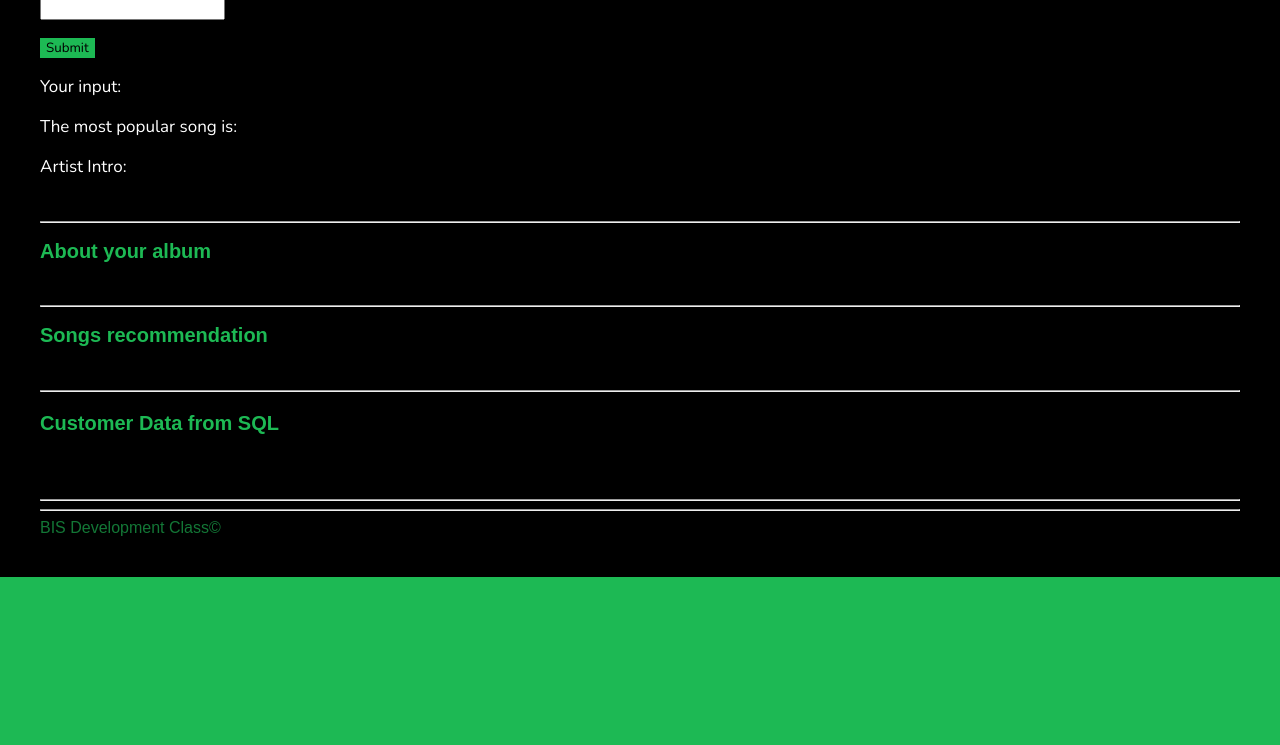
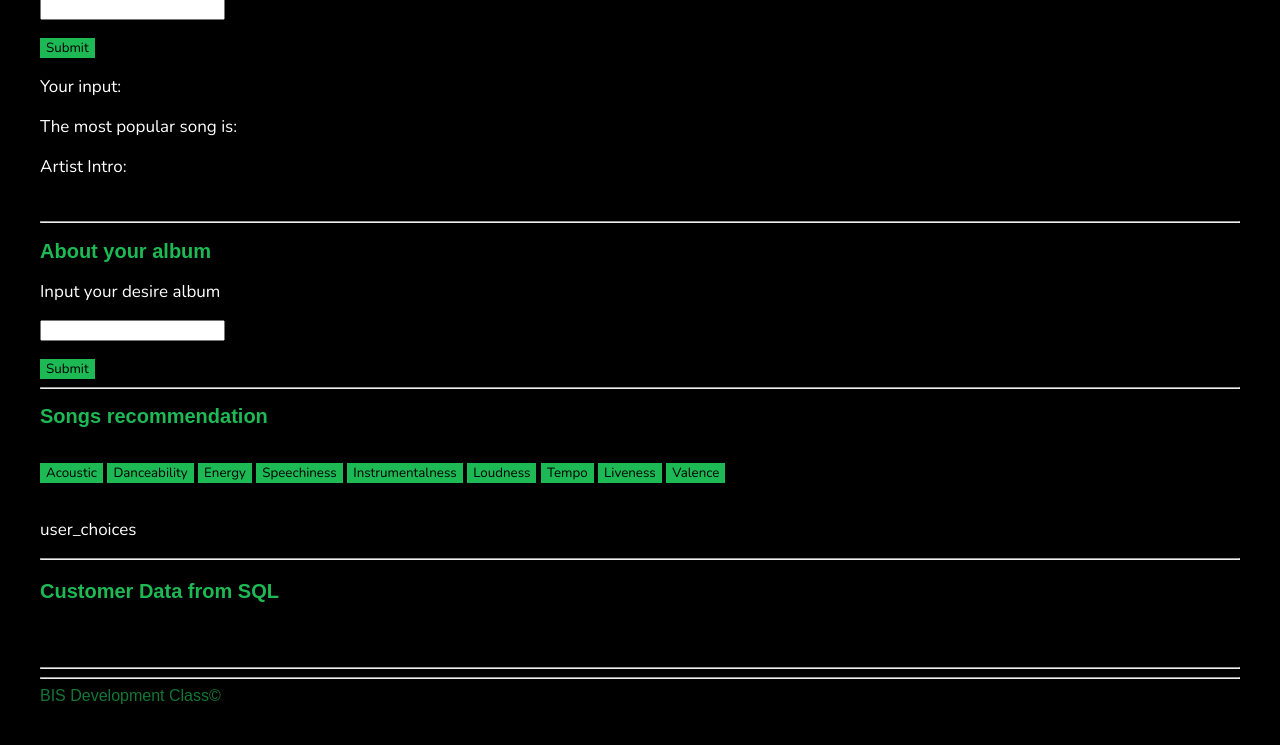
Before and after one commit to MarkPhamm/spotify_app, a Flask app: template spotify_app/templates/index.html in a window 1280 px wide. Shown: the part 1625-2370 px from the top of the page. Before the commit the page ends 2202 px from the top, so only its background shows below. Run offline with Flask 3, Linux system fonts and the light colour scheme; the template is opened without the code that fills it, so the values that code supplies are empty; parts of the project's set-up code (start-up, migrations or seed data) failed here and were passed over; some web fonts are replaced.

Commit message:
try to add another button

````diff
--- a/spotify_app/app.py
+++ b/spotify_app/app.py
@@ -55,14 +55,29 @@ def sql_analysis():
     table = pd.DataFrame(result, columns=['customer_id', 'name', 'age'])
     return table.to_html(index=False, classes='table table-striped')
 
+
+@my_app.route('/button-click', methods=['POST'])
+def button_click():
+    button_name = request.form['button_name']
+    # Do something with the button_name, such as processing it or returning a response
+    return button_name
+
+# @my_app.route('/', methods=['GET','POST']) # NEW
+# def receive_album():
+#     if request.method == "POST":
+#         album_selection = str(request.form['album_name'])
+#     return album_selection
+
 @my_app.route('/', methods=['GET','POST']) # NEW
 def render_index():
     user_artist = "the weeknd"
+    album_selection = ['Starboy']
     if request.method == 'POST':
         user_artist = str(request.form['artist_name'])
+        # button_name = request.form['button_name']
+        # # album_selection = str(request.form['album_name'])
     artist_uri = artist_songs.query_artist_uri(user_artist)
     TOP_TRACK_URL = f'https://api.spotify.com/v1/artists/{artist_uri}/top-tracks?market=US'
-    album_selection = ['Starboy']
     uri, name, artist_album_df = artist_songs.return_artist_album(sp, user_artist)
     artist_songs_df = artist_songs.return_artist_songs(access_token=ACCESS_TOKEN, top_track_url=TOP_TRACK_URL)
     artist_songs_in_album_df = artist_songs.return_artist_songs_in_album(uri,name,album_names_df=artist_album_df,album_selection=album_selection)
--- a/spotify_app/open_ai.py
+++ b/spotify_app/open_ai.py
@@ -26,5 +26,3 @@ def return_chatgpt_introduction(artist):
         model=model
     )
     return(chat_completion.choices[0].message.content)
-
-print(return_chatgpt_introduction("Eminenm"))
--- a/spotify_app/templates/index.html
+++ b/spotify_app/templates/index.html
@@ -64,11 +64,27 @@
    <div id="album_table">
        {{ album_table|safe }}
    </div>
+   <p>Input your desire album</p>
+   <input type="string" name="album_selection" required><br><br>
+   <button type="submit">Submit</button>
    <br>
    <hr>
-
    <h2>Songs recommendation</h2>
    <br>
+   <body>
+    <form action="/button-click" method="post">
+        <button type="submit" name="button_name" value="Acoustic">Acoustic</button>
+        <button type="submit" name="button_name" value="Danceability">Danceability</button>
+        <button type="submit" name="button_name" value="Energy">Energy</button>
+        <button type="submit" name="button_name" value="Speechiness">Speechiness</button>
+        <button type="submit" name="button_name" value="Instrumentalness">Instrumentalness</button>
+        <button type="submit" name="button_name" value="Loudness">Loudness</button>
+        <button type="submit" name="button_name" value="Tempo">Tempo</button>
+        <button type="submit" name="button_name" value="Liveness">Liveness</button>
+        <button type="submit" name="button_name" value="Valence">Valence</button>
+    </form>
+```</body>
+   <p>user_choices</p>
    <hr>
 
    <h3>Customer Data from SQL</h3>
````
Also changed, not shown: spotify_app/chart.py (+10 -1 lines), 1 other file.
